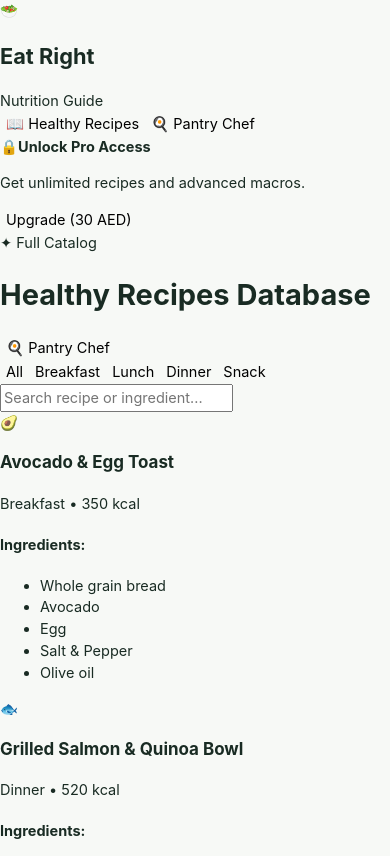
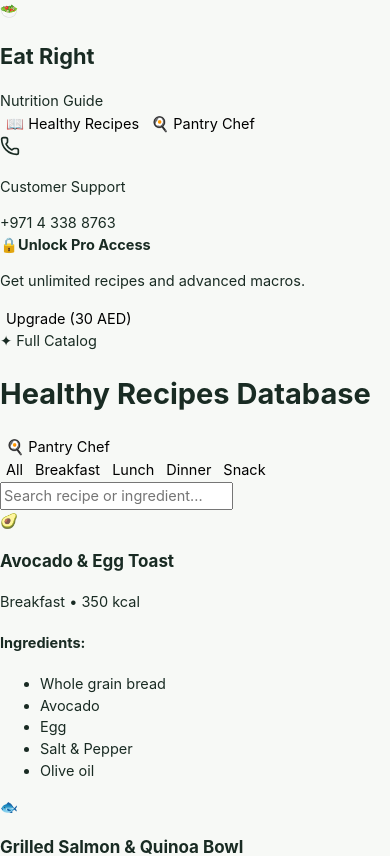
Before and after one commit to moddarmourad/eat-right, a Next.js app: page / in a window 390 px wide. Shown: the top 856 px of the page. Built offline with nearby package versions, Linux system fonts and the light colour scheme.

Commit message:
feat: add contact‑phone UI component

```diff
--- /dev/null
+++ b/src/app/components/ContactPhone.tsx
@@ -0,0 +1,29 @@
+import React from "react";
+import { Phone } from "lucide-react";
+
+/**
+ * Simple contact‑phone UI.
+ * Shows an icon, a label, and a clickable phone number (`tel:`).
+ * Styling uses the same Tailwind colour palette as the rest of the app.
+ */
+export default function ContactPhone() {
+  const displayNumber = "+971 4 338 8763"; // display format
+  const linkNumber = "+97143388763"; // numeric only for tel: URI
+
+  return (
+    <div className="flex items-center gap-4 p-4 bg-white shadow-sm rounded-xl border border-[#e3ebe3] max-w-sm">
+      <div className="p-3 bg-[#23845b] text-white rounded-full">
+        <Phone size={20} />
+      </div>
+      <div>
+        <p className="text-xs text-[#8fa095] font-medium">Customer Support</p>
+        <a
+          href={`tel:${linkNumber}`}
+          className="text-base font-bold text-[#192b23] hover:text-[#23845b] transition-colors"
+        >
+          {displayNumber}
+        </a>
+      </div>
+    </div>
+  );
+}
--- a/src/app/page.tsx
+++ b/src/app/page.tsx
@@ -1,6 +1,7 @@
 'use client';
 import { useState, useEffect } from 'react';
 import { membershipPricing } from '@/lib/membership';
+import ContactPhone from '@/app/components/ContactPhone';
 
 interface FoodItem {
   id: string;
@@ -201,6 +202,9 @@ export default function EatRightApp() {
           </button>
         </nav>
 
+      {/* Contact Phone UI */}
+      <ContactPhone />
+
         {!isPro && (
           <div className="bg-[#f3f7f0] border border-[#e5ede3] p-4 rounded-2xl mt-auto">
             <span className="text-xl mb-2 block">🔒</span>
```
